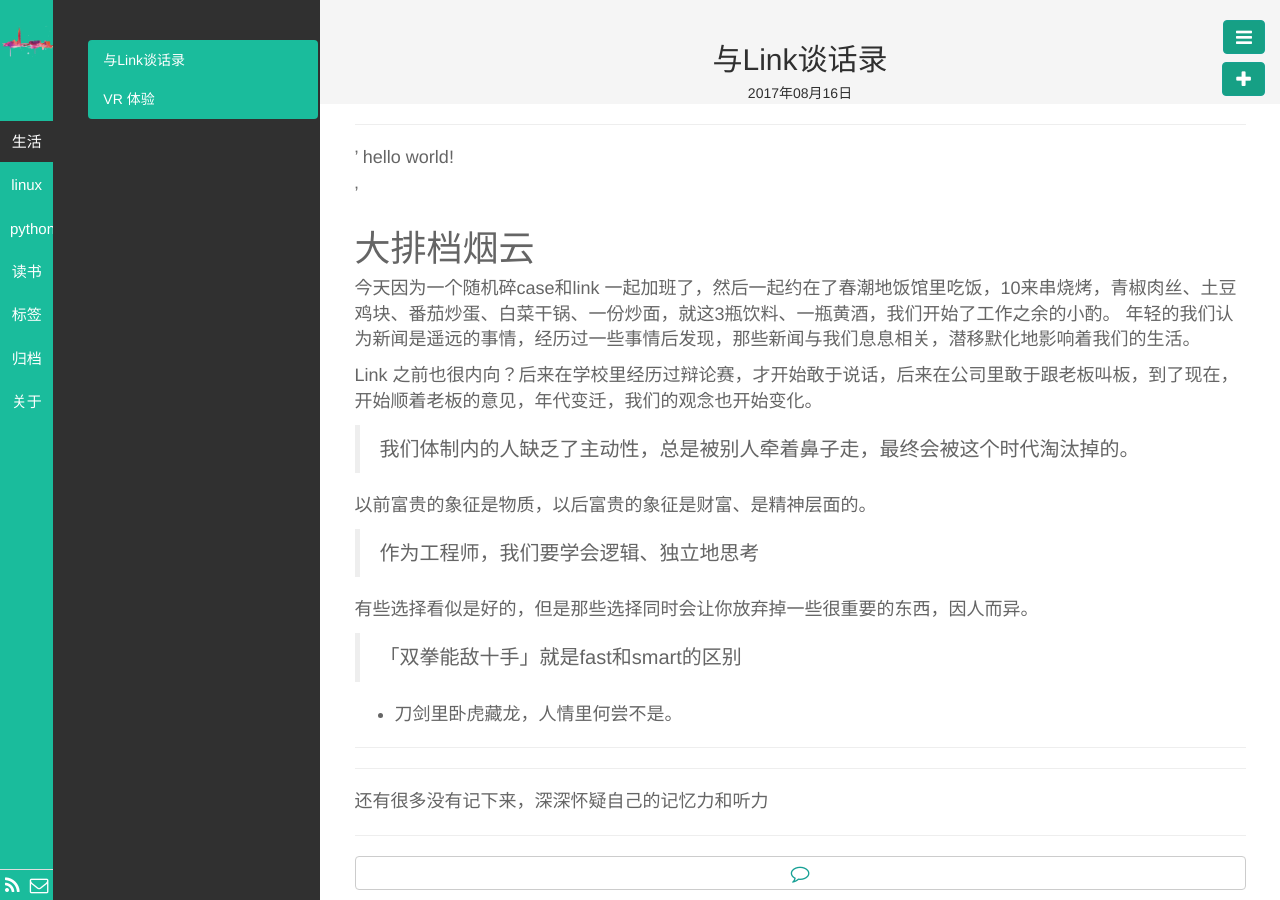
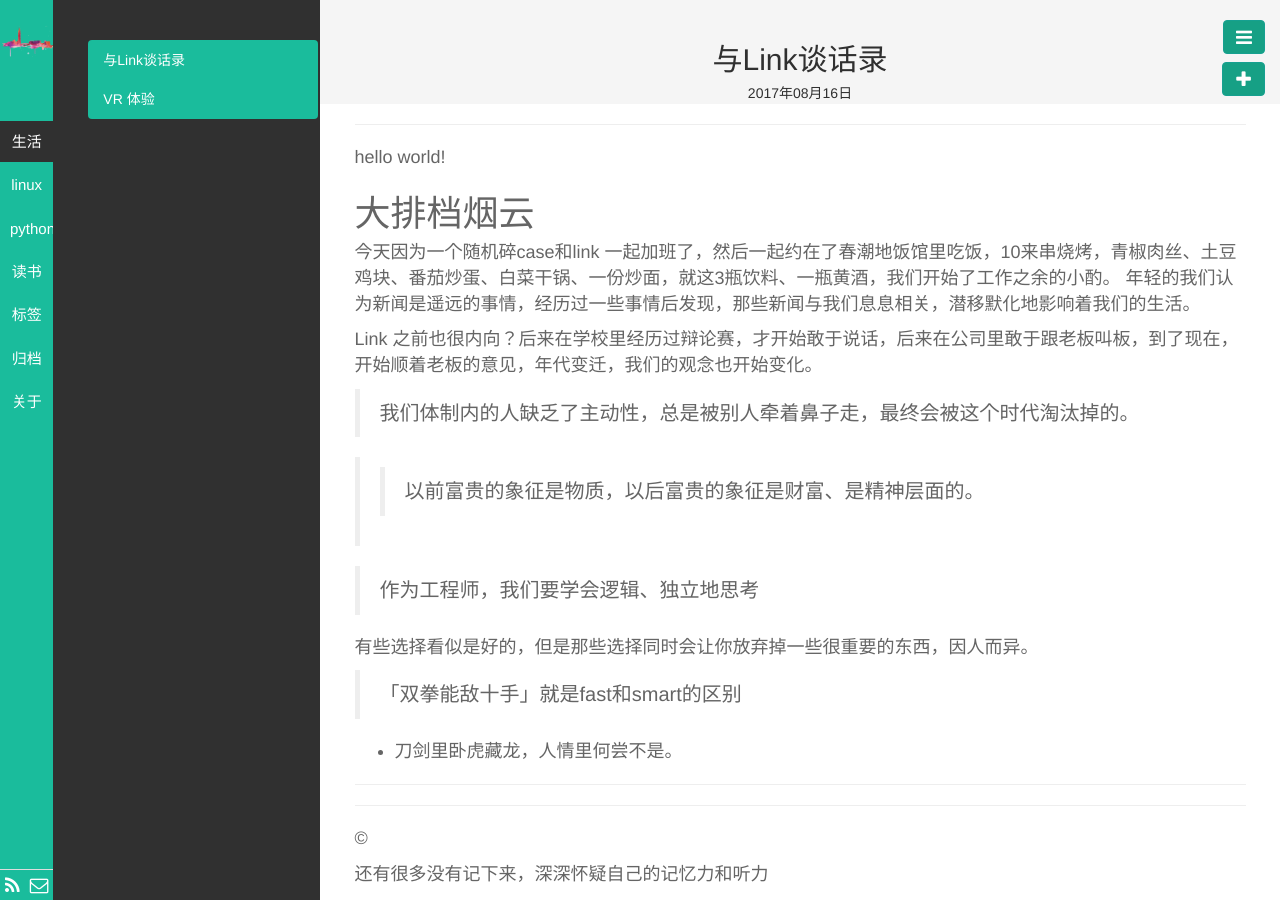
Before and after one commit to Longhaier/longhaier.github.io, a Jekyll site: the page built from _posts/ 生活/2017-08-16-life.md, in a window 1280 px wide. Built offline with Jekyll 4.4.1, drawn with Linux system fonts in a browser that asks for light colours.

Commit message:
Update 2017-08-16-life.md

```diff
--- a/_posts/ 生活/2017-08-16-life.md
+++ b/_posts/ 生活/2017-08-16-life.md
@@ -8,10 +8,7 @@ description:
 ---
 
 
-'
   hello world!
-
-'
 
 # 大排档烟云
 
@@ -22,7 +19,7 @@ Link 之前也很内向？后来在学校里经历过辩论赛，才开始敢于
 
 >我们体制内的人缺乏了主动性，总是被别人牵着鼻子走，最终会被这个时代淘汰掉的。
 
-以前富贵的象征是物质，以后富贵的象征是财富、是精神层面的。
+>>以前富贵的象征是物质，以后富贵的象征是财富、是精神层面的。
 
 >作为工程师，我们要学会逻辑、独立地思考
 
@@ -35,7 +32,7 @@ Link 之前也很内向？后来在学校里经历过辩论赛，才开始敢于
 ***
 
 ***
-
+&copy;
 
 
 还有很多没有记下来，深深怀疑自己的记忆力和听力
```
